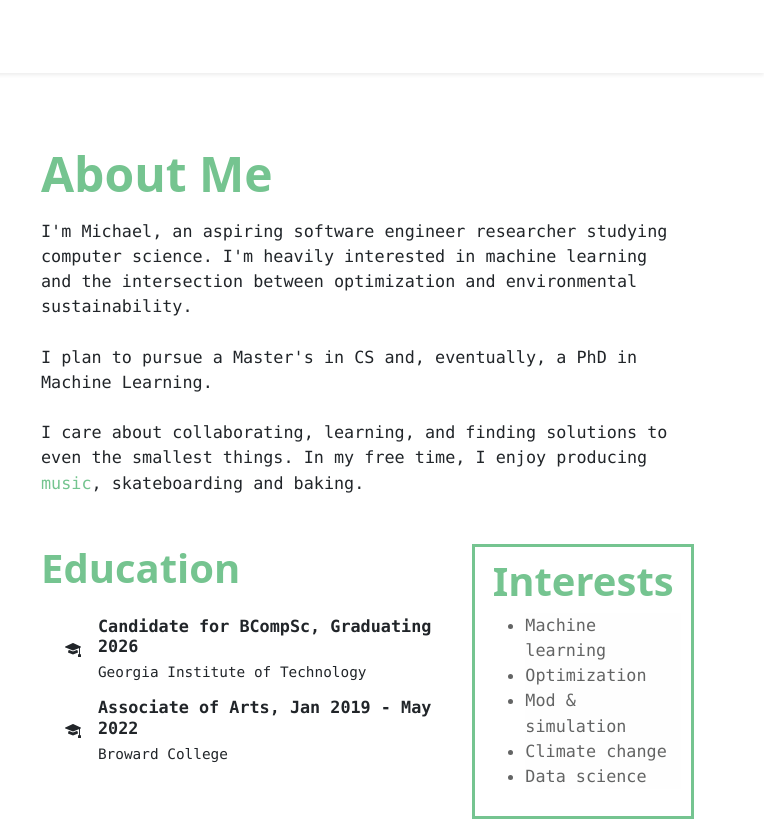
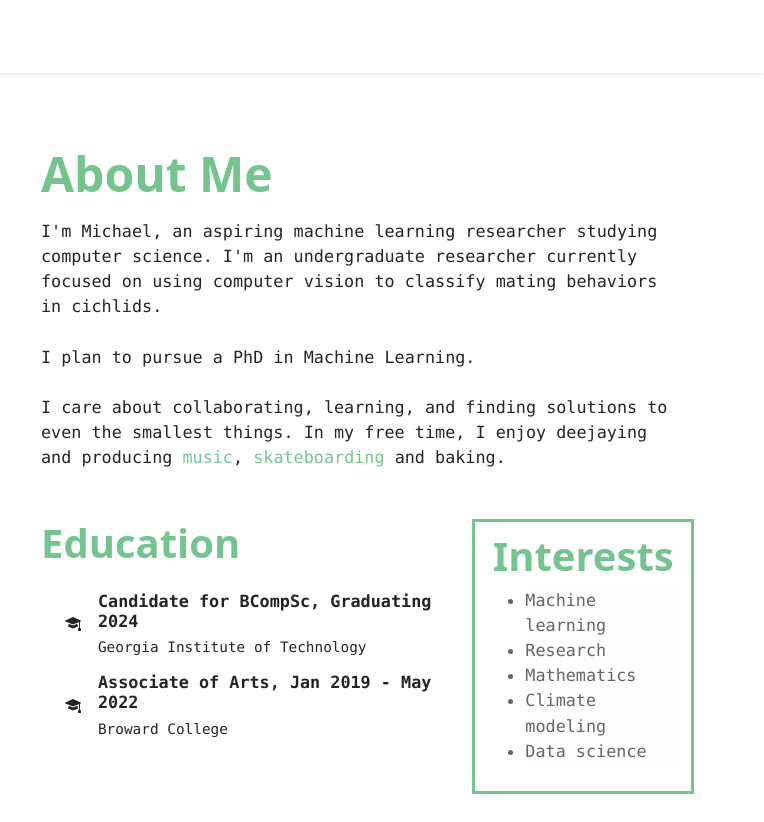
Before and after one commit to mikster36/personal_website, a plain HTML site: page index.html in a window 1280 px wide. Shown: the top 822 px of the page, 516-1280 px from the left. Drawn offline with nearby package versions, Linux system fonts and the light colour scheme.

Commit message:
Updated resume and relevant information

```diff
--- a/index.html
+++ b/index.html
@@ -101,13 +101,13 @@
                     </h1>
                     <div class="mt-3">
                         <p id="bio" class="text-body font-monospace">
-                            I'm Michael, an aspiring software engineer researcher studying computer science. I'm heavily
-                            interested in machine learning and the intersection between optimization and environmental
-                            sustainability.<br><br>
-                            I plan to pursue a Master's in CS and, eventually, a PhD in Machine Learning.<br><br>
+                            I'm Michael, an aspiring machine learning researcher studying computer science. I'm
+                            an undergraduate researcher currently focused on using computer vision to classify mating
+                            behaviors in cichlids.<br><br>
+                            I plan to pursue a PhD in Machine Learning.<br><br>
                             I care about collaborating, learning, and finding solutions to even the smallest things. In
-                            my free time, I enjoy producing <a href="https://mikster36.bandcamp.com/" class="link">music</a>,
-                            skateboarding and baking.
+                            my free time, I enjoy deejaying and producing <a href="https://mikster36.bandcamp.com/" class="link">music</a>,
+                            <a href="https://www.instagram.com/gtskateboardingclub/" class="link">skateboarding</a> and baking.
                         </p>
 
 
@@ -123,7 +123,7 @@
                                         <i class="col-1 align-self-center bi-mortarboard-fill"> </i>
                                         <div class="col">
                                             <h2 class="mt-2 font-monospace fw-bold">
-                                                Candidate for BCompSc, Graduating 2026
+                                                Candidate for BCompSc, Graduating 2024
                                             </h2>
                                             <h2 class="mt-1 font-monospace small">
                                                 Georgia Institute of Technology
@@ -157,13 +157,13 @@
                                     Machine learning
                                 </li>
                                 <li class="list-group-item-light font-monospace">
-                                    Optimization
+                                    Research
                                 </li>
                                 <li class="list-group-item-light font-monospace">
-                                    Mod & simulation
+                                    Mathematics
                                 </li>
                                 <li class="list-group-item-light font-monospace">
-                                    Climate change
+                                    Climate modeling
                                 </li>
                                 <li class="list-group-item-light font-monospace">
                                     Data science
@@ -209,7 +209,7 @@
                                     Teamwork & Organization
                                 </h1>
                                 <p class="font-monospace text-center">
-                                    GitHub, Communication, <b>Responsibility</b> & Timeliness
+                                    Git, Communication, <b>Responsibility</b> & Timeliness
                                 </p>
                             </div>
                         </div>
@@ -221,7 +221,7 @@
                                     Documentation
                                 </h1>
                                 <p class="font-monospace text-center">
-                                    Formal and <b>Succinct</b>
+                                    Formal, Reliable, and <b>Succinct</b>
                                 </p>
                             </div>
                         </div>
@@ -264,7 +264,7 @@
                                 <p class="card-text my-3 font-monospace">
                                     A Twitter bot that posts the music I listen to. The data is fetched using the
                                     <a href="https://www.last.fm/" class="link">LastFM API</a>
-                                    and continuously updated using a Raspberry PI server.
+                                    and continuously updated using a Raspberry PI server. [Currently out of commission]
                                 </p>
                                 <button type="button" onclick="window.open('https://github.com/mikster36/downBadBot', '_blank')"
                                         class="btn btn-light mb-4 font-monospace">
```
Also changed, not shown: 1 other file.
